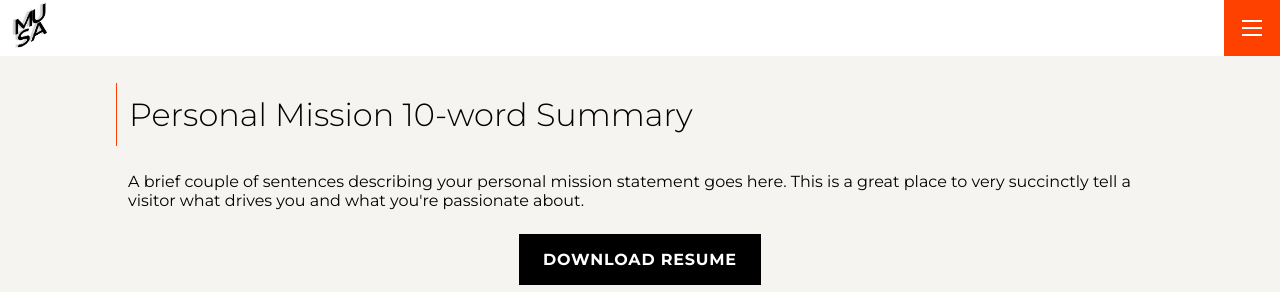
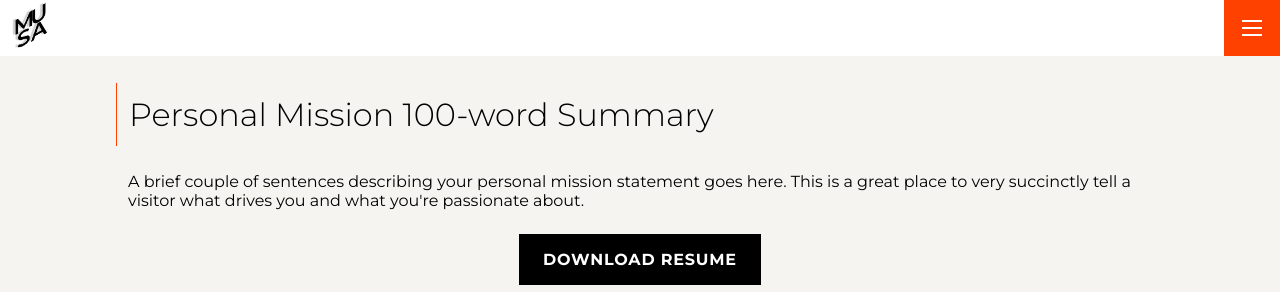
Before and after one commit to jingyili219/musa-portfolio, a Jekyll site: the page built from index.md, in a window 1280 px wide and 1109 px high. Shown: the top 292 px of the window. Built offline with Jekyll 4.4.1, drawn with Linux system fonts in a browser that asks for light colours.

Commit message:
conflct trying setting.yml

```diff
--- a/_data/settings.yml
+++ b/_data/settings.yml
@@ -3,7 +3,7 @@
 
 logo: '/assets/img/musa-logo.png'
 
-intro_title: Personal Mission 10-word Summary
+intro_title: Personal Mission 100-word Summary
 intro_text: |
   A brief couple of sentences describing your personal mission statement goes
   here. This is a great place to very succinctly tell a visitor what drives you
```
